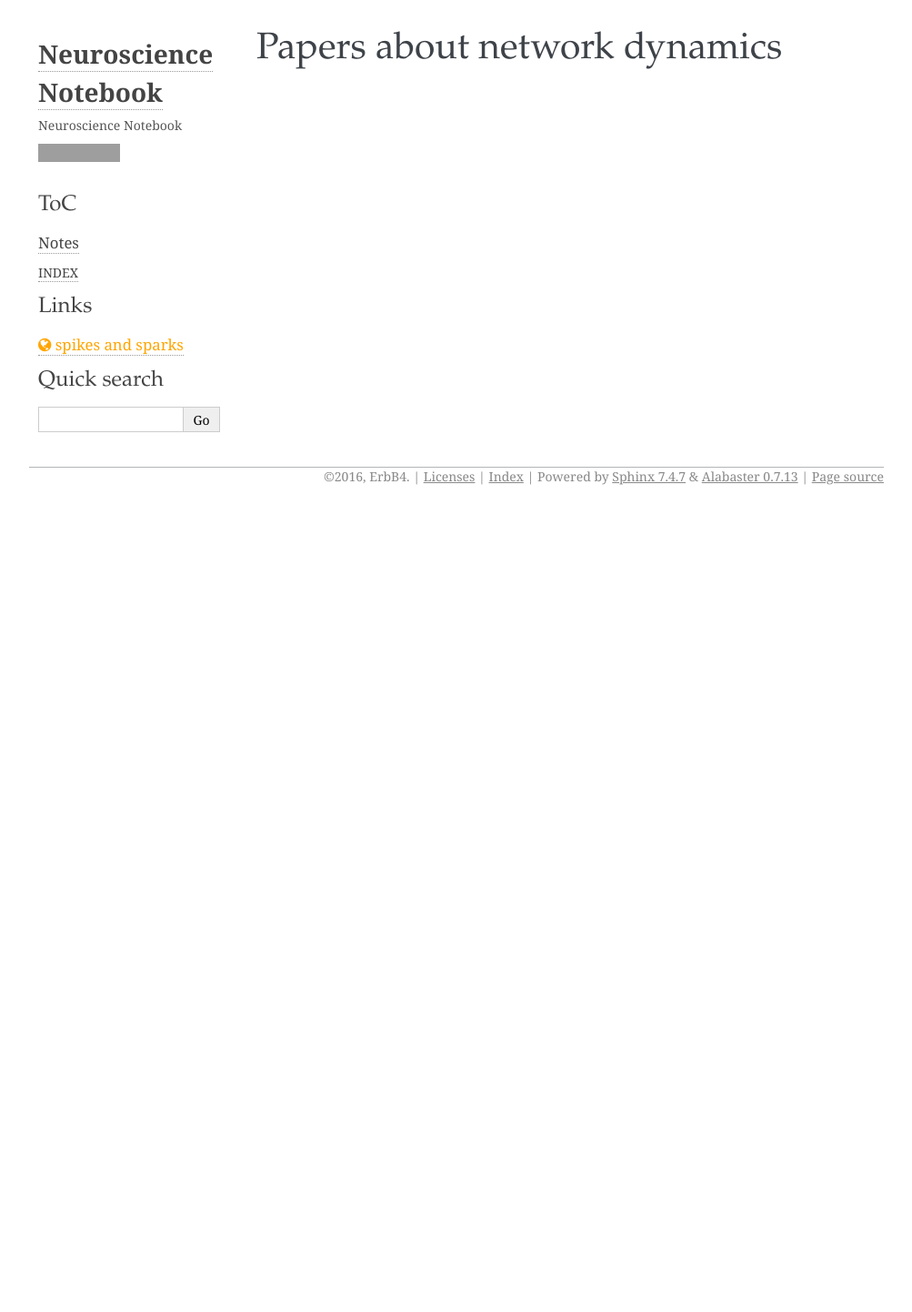
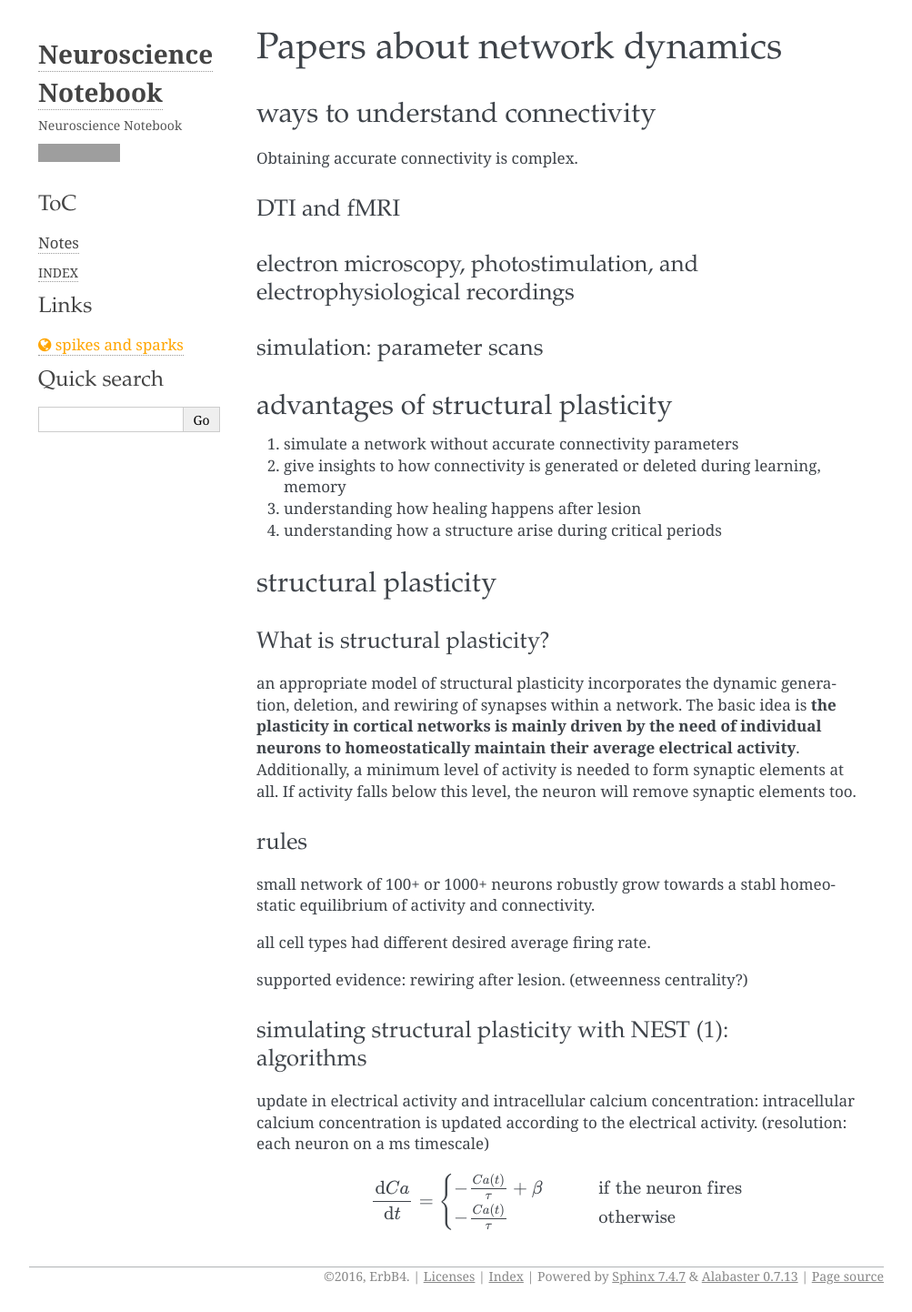
Before and after one commit to Quantumgame/Computational-Neuroscience, a Sphinx documentation site: the page built from docs/notes/network_dynamics.rst, in a window 1280 px wide. Shown: the whole page at 91% size, without its empty margins (138-1141 px from the left). Built offline with Sphinx 7.4.7, drawn with Linux system fonts in a browser that asks for light colours; nearby versions of some CDN libraries; formulas are drawn with MathJax 3; before the commit the page ends 900 px from its top, so only the background shows below that; grey boxes are pictures that could not be loaded.

Commit message:
structural plasticity first formula

```diff
--- a/docs/notes/network_dynamics.rst
+++ b/docs/notes/network_dynamics.rst
@@ -1,2 +1,65 @@
 Papers about network dynamics
 ++++++++++++++++++++++++++++++++++
+
+
+ways to understand connectivity
+===================================
+
+Obtaining accurate connectivity is complex.
+
+DTI and fMRI
+--------------
+
+
+
+electron microscopy, photostimulation, and electrophysiological recordings
+-----------------------------------------------------------------------------
+
+
+simulation: parameter scans
+-----------------------------
+
+
+
+advantages of structural plasticity
+====================================
+
+1. simulate a network without accurate connectivity parameters
+
+2. give insights to how connectivity is generated or deleted during learning, memory
+
+3. understanding how healing happens after lesion
+
+4. understanding how a structure arise during critical periods
+
+
+
+structural plasticity
+=====================================
+
+What is structural plasticity?
+--------------------------------
+
+an appropriate model of structural plasticity incorporates the dynamic generation, deletion, and rewiring of synapses within a network. The basic idea is **the plasticity in cortical networks is mainly driven by the need of individual neurons to homeostatically maintain their average electrical activity**. Additionally, a minimum level of activity is needed to form synaptic elements at all. If activity falls below this level, the neuron will remove synaptic elements too.
+
+rules
+----------
+
+small network of 100+ or 1000+ neurons robustly grow towards a stabl homeostatic equilibrium of activity and connectivity.
+
+all cell types had different desired average firing rate.
+
+
+supported evidence: rewiring after lesion. (etweenness centrality?)
+
+
+simulating structural plasticity with NEST (1): algorithms
+------------------------------------------------------------
+
+update in electrical activity and intracellular calcium concentration: intracellular calcium concentration is updated according to the electrical activity.
+(resolution: each neuron on a ms timescale)
+
+.. math::
+   \frac{\mathrm{d}Ca}{\mathrm{d}t} = \begin{cases} -\frac{Ca(t)}{\tau}+\beta & \qquad \text{if the neuron fires}\\
+                                                    -\frac{Ca(t)}{\tau}  & \qquad \text{otherwise}
+   \end{cases}
```
